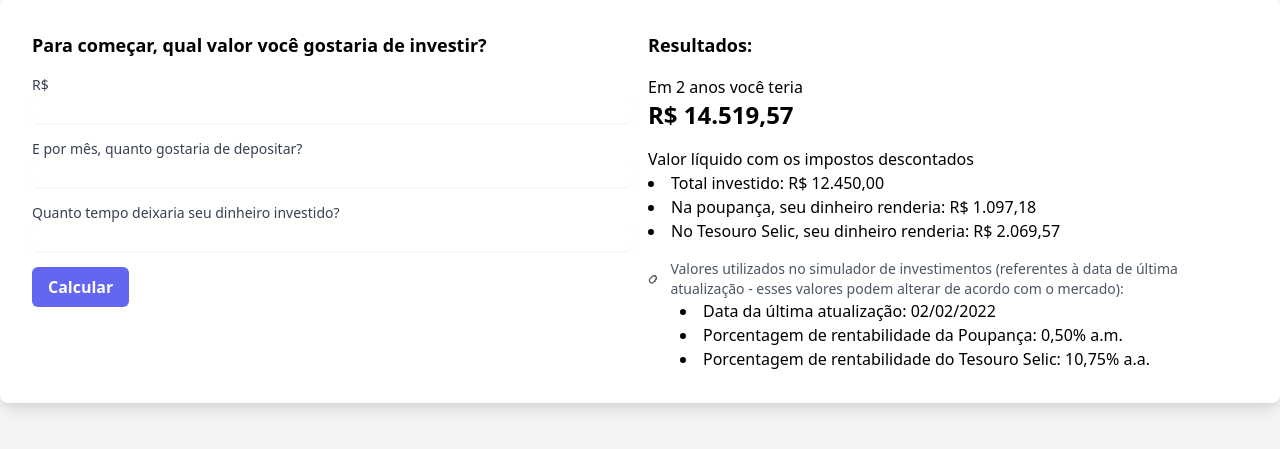
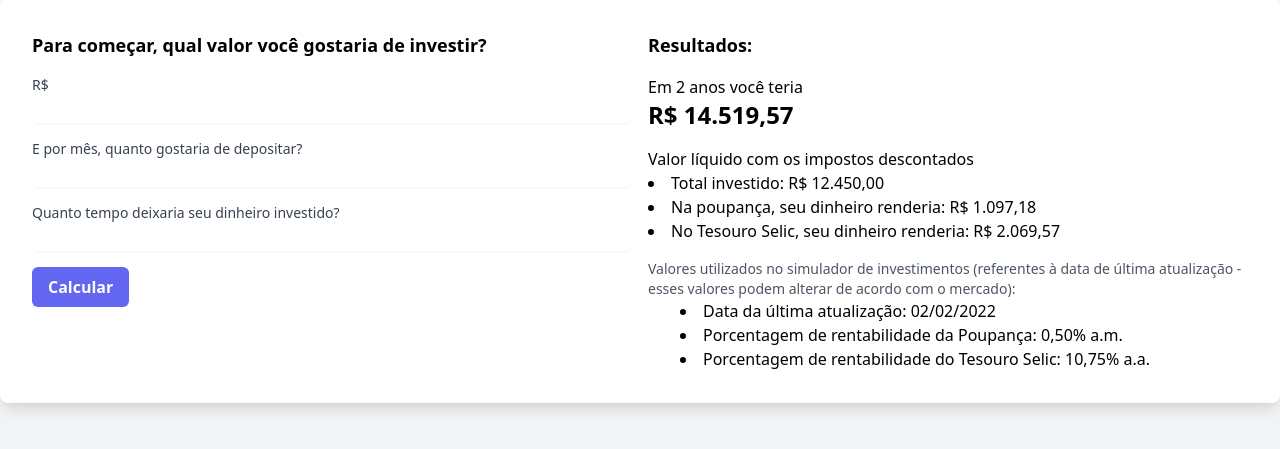
Before and after one commit to matefs/calculadora_investimento_django, a Django app: page / in a window 1280 px wide. Shown: the part 199-648 px from the top of the page. Run offline with Django 4.2, Linux system fonts and the light colour scheme.

Commit message:
fix: removed svg icon

```diff
--- a/calculadora/templates/calculadora/calculadora.html
+++ b/calculadora/templates/calculadora/calculadora.html
@@ -39,7 +39,6 @@
                     <li>No Tesouro Selic, seu dinheiro renderia: R$ 2.069,57</li>
                 </ul>
                 <div class="flex items-center mt-4">
-                    <svg class="w-6 h-6 mr-2 text-gray-600" fill="none" stroke="currentColor" viewBox="0 0 24 24" xmlns="http://www.w3.org/2000/svg"><path stroke-linecap="round" stroke-linejoin="round" stroke-width="2" d="M12 6v2m0 4h.01m0 4h-.01m-6.5-6.5l2-2m0 0a4 4 0 015.64 5.64l-5.64 5.66A4 4 0 116.5 9.5"></path></svg>
                     <p class="text-sm text-gray-600">Valores utilizados no simulador de investimentos (referentes à data de última atualização - esses valores podem alterar de acordo com o mercado):</p>
                 </div>
                 <ul class="list-disc list-inside ml-8">
```
